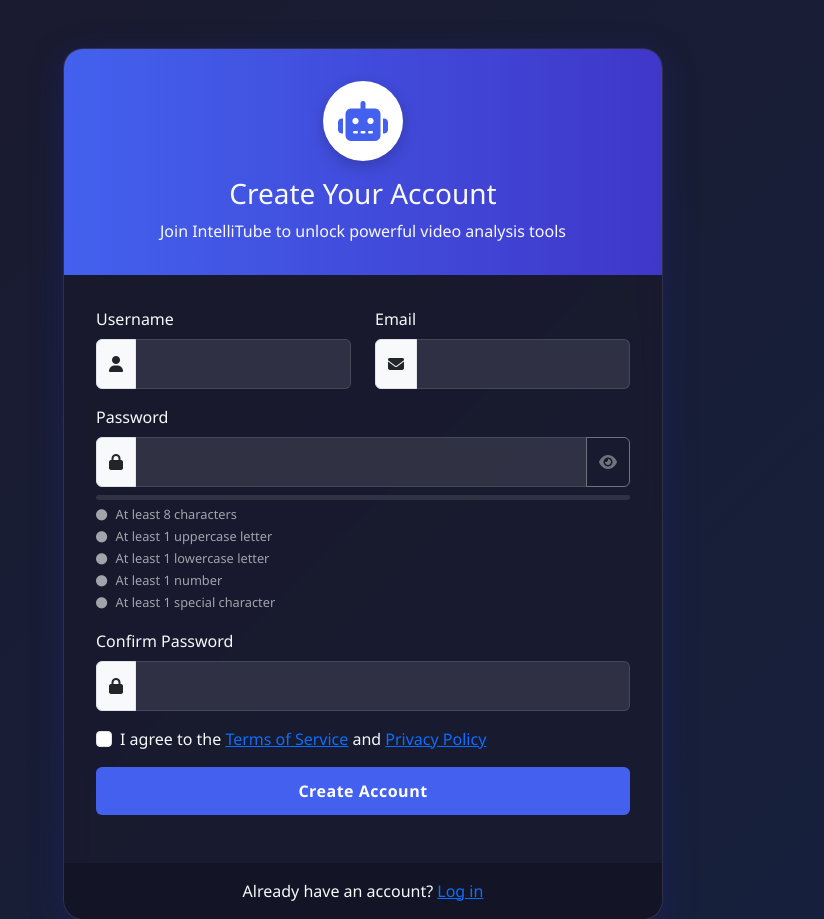
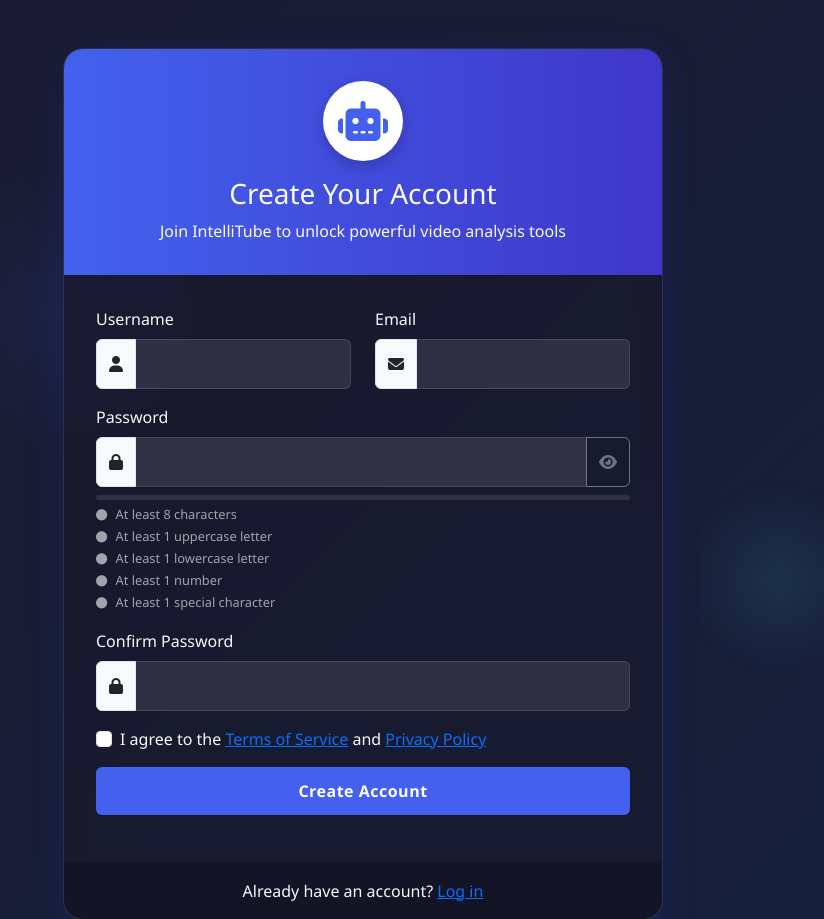
Before and after one commit to AtharSayed/CodeLLM, a Flask app: page /signup in a window 1280 px wide. Shown: the top 919 px of the page, without its empty margins (209-1033 px from the left). Run offline with Flask 3, Linux system fonts and the light colour scheme.

Commit message:
Blurred elements in the background for signup page

```diff
--- a/Intellitube/templates/signup.html
+++ b/Intellitube/templates/signup.html
@@ -23,6 +23,8 @@
             min-height: 100vh;
             display: flex;
             align-items: center;
+            justify-content: center; /* Added for horizontal centering */
+            overflow-x: hidden; /* Added for consistency */
         }
 
         .auth-card {
@@ -131,9 +133,31 @@
         .valid {
             color: var(--accent-color);
         }
+
+        /* Animated Background Elements from home.html */
+        .position-absolute {
+            position: absolute;
+            z-index: -1; /* Ensures background elements are behind content */
+        }
+        .position-absolute.top-0 { top: 0; }
+        .position-absolute.start-0 { left: 0; }
+        .w-100 { width: 100%; }
+        .h-100 { height: 100%; }
+        .overflow-hidden { overflow: hidden; }
+        .floating { animation: floating 3s ease-in-out infinite; }
+        @keyframes floating {
+            0% { transform: translateY(0px); }
+            50% { transform: translateY(-15px); }
+            100% { transform: translateY(0px); }
+        }
     </style>
 </head>
 <body>
+    <div class="position-absolute top-0 start-0 w-100 h-100 overflow-hidden">
+        <div class="position-absolute" style="top: 20%; left: 10%; width: 300px; height: 300px; border-radius: 50%; background: radial-gradient(circle, rgba(67, 97, 238, 0.1) 0%, rgba(67, 97, 238, 0) 70%);"></div>
+        <div class="position-absolute floating" style="top: 60%; right: 15%; width: 200px; height: 200px; border-radius: 50%; background: radial-gradient(circle, rgba(76, 201, 240, 0.1) 0%, rgba(76, 201, 240, 0) 70%); animation-delay: 0.5s;"></div>
+    </div>
+
     <div class="container py-5">
         <div class="row justify-content-center">
             <div class="col-md-10 col-lg-8">
```
